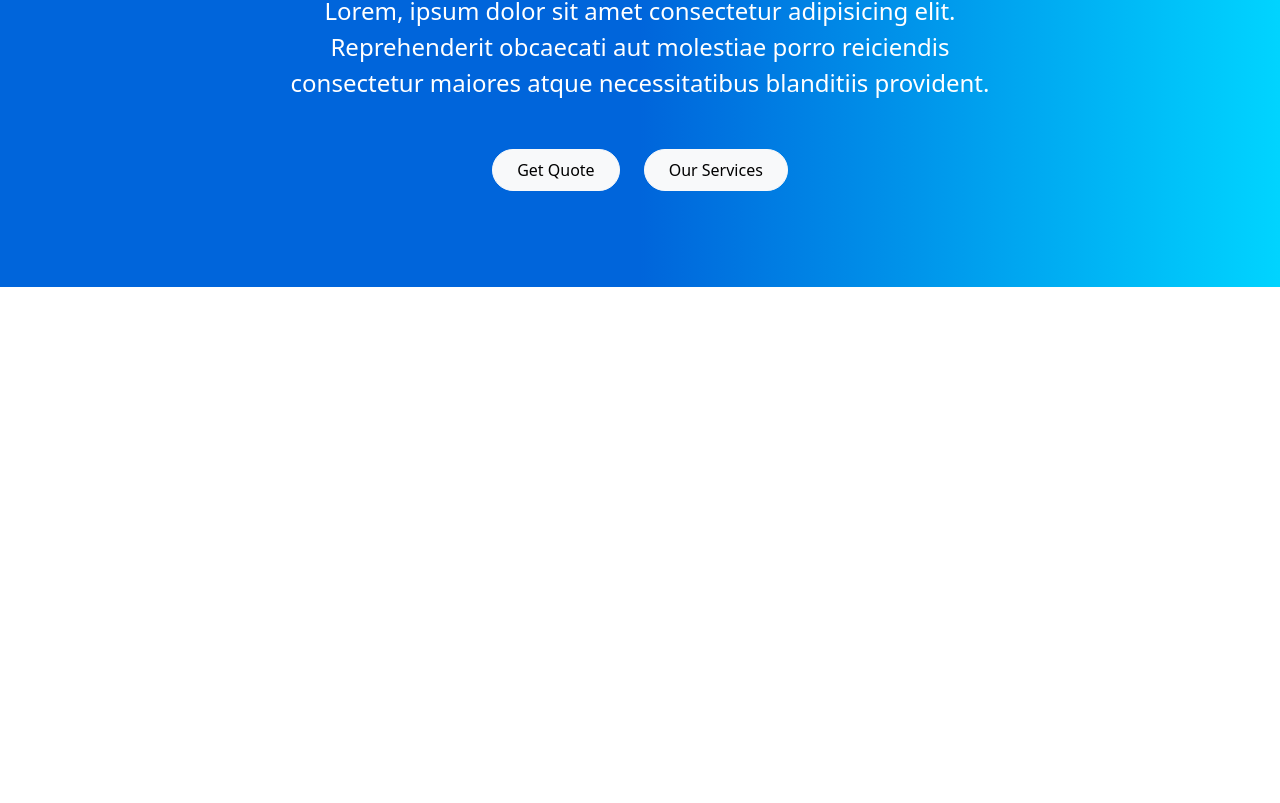
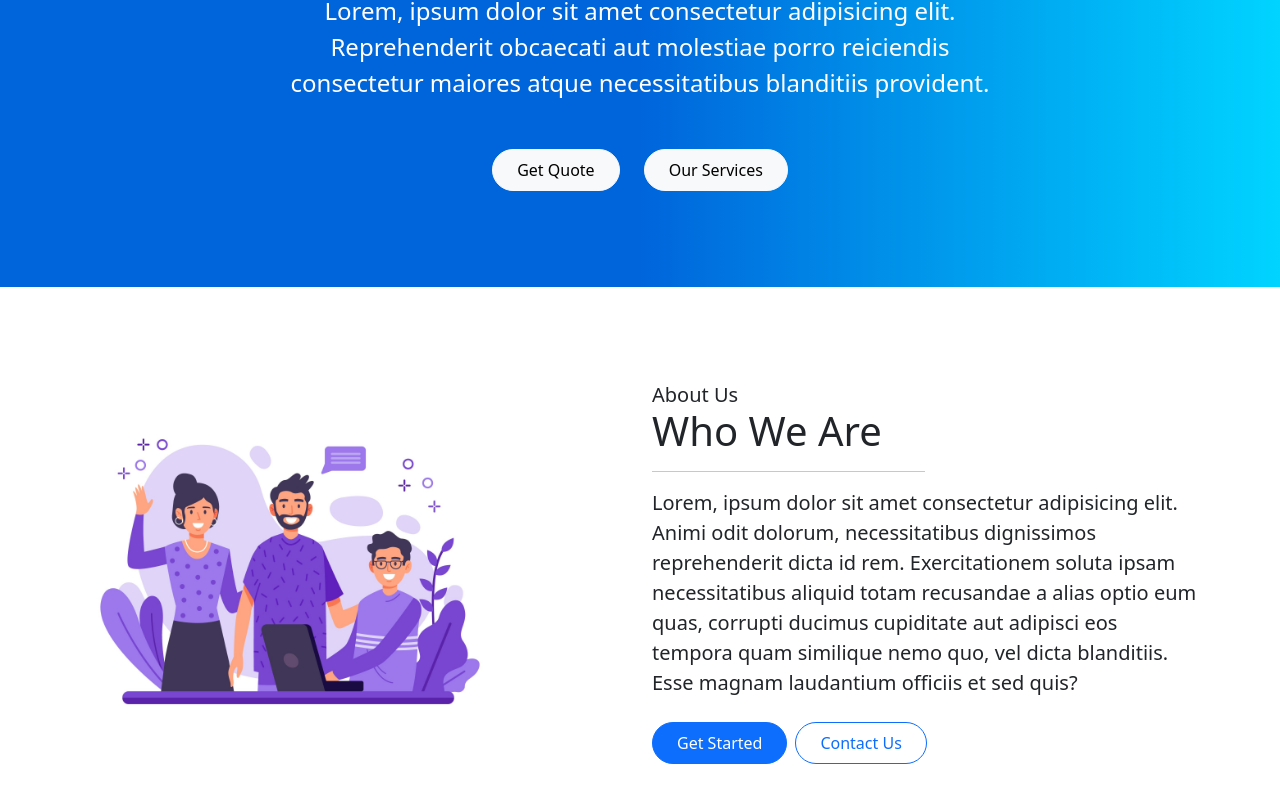
Before and after one commit to mrinnnmoy/FinTrack, a React (Create React App) app in the folder client/: page /service in a window 1280 px wide. Shown: the part 275-1078 px from the top of the page. Before the commit the page ends 800 px from the top, so only its background shows below. Built offline with nearby package versions, Linux system fonts and the light colour scheme; the HTML template or start-up script is replaced by a standard one.

Commit message:
build client-about-component

```diff
--- a/client/src/App.css
+++ b/client/src/App.css
@@ -4,3 +4,18 @@
     background: linear-gradient(90deg, rgb(0, 101, 219) 50%, rgba(0, 212, 255, 1) 100%);
     min-height: 500px;
 }
+
+/* Custom Scroll Bar */
+body::-webkit-scrollbar {
+    width: 8px;
+}
+
+body::-webkit-scrollbar-track {
+    background-color: transparent;
+}
+
+body::-webkit-scrollbar-thumb {
+    background-color: rgb(255, 255, 255);
+    background: rgb(0, 101, 219);
+    border-radius: 4px;
+}
--- a/client/src/App.js
+++ b/client/src/App.js
@@ -1,6 +1,7 @@
 import './App.css';
 import Home from './components/Home';
 import Navbar from './components/Navbar';
+import About from './components/About';
 
 function App() {
 
@@ -8,6 +9,7 @@ function App() {
     <>
      <Navbar />
      <Home />
+     <About />
     </>
   );
 }
--- /dev/null
+++ b/client/src/components/About.jsx
@@ -0,0 +1,27 @@
+import React from 'react';
+
+const About = () => {
+    return (
+        <div>
+            <section className="pb-5" id="about">
+                <div className="container my-5 py-5">
+                    <div className="row">
+                        <div className="col-md-6">
+                            <img src="../assets/about1.jpg" alt="About" className="w-75 mt-5" />
+                        </div>
+                        <div className="col-md-6">
+                            <h3 className="fs-5 mb-0">About Us</h3>
+                            <h1 className="display-6 mb-2">Who <b>We</b> Are</h1>
+                            <hr className="w-50" />
+                            <p className="lead mb-4">Lorem, ipsum dolor sit amet consectetur adipisicing elit. Animi odit dolorum, necessitatibus dignissimos reprehenderit dicta id rem. Exercitationem soluta ipsam necessitatibus aliquid totam recusandae a alias optio eum quas, corrupti ducimus cupiditate aut adipisci eos tempora quam similique nemo quo, vel dicta blanditiis. Esse magnam laudantium officiis et sed quis?</p>
+                            <button className="btn btn-primary rounded-pill px-4 py-2">Get Started</button>
+                            <button className="btn btn-outline-primary rounded-pill px-4 py-2 ms-2">Contact Us</button>
+                        </div>
+                    </div>
+                </div>
+            </section>
+        </div>
+    )
+};
+
+export default About;
```
